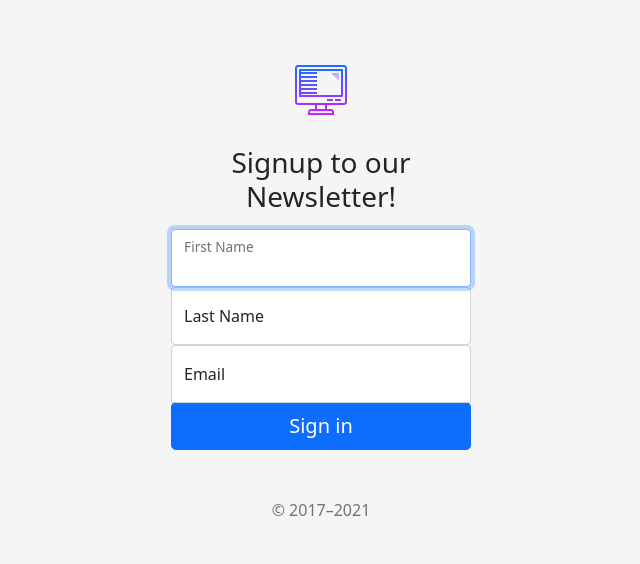
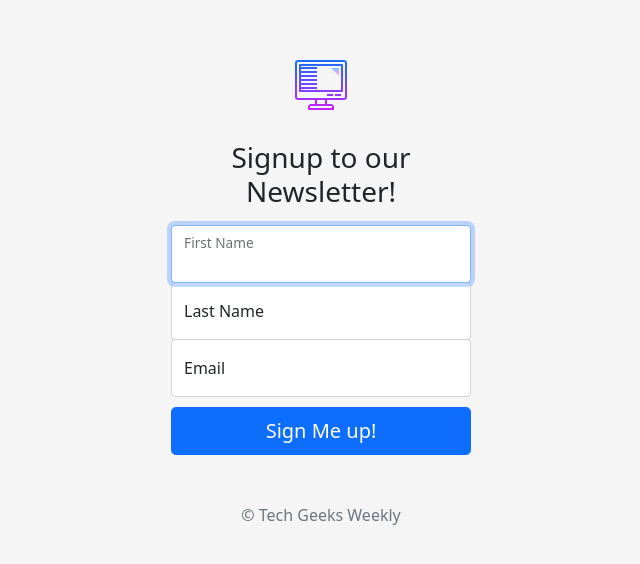
Before and after one commit to rachelharu/Newsletter-Signup, a website: page signup.html in a window 1280 px wide. Shown: the part 102-666 px from the top of the page, without its empty margins (319-959 px from the left). Drawn offline with nearby package versions, Linux system fonts and the light colour scheme.

Commit message:
added top, middle, and bottom class stylings

```diff
--- a/signup.html
+++ b/signup.html
@@ -39,17 +39,17 @@
     <img class="mb-4" src="images/vibrantcomp.png" alt="image of computer" />
     <h1 class="h3 mb-3 fw-normal">Signup to our Newsletter!</h1>
 
-    <div class="form-floating">
+    <div class="form-floating top">
       <input type="text" class="form-control"  placeholder="First Name" required autofocus>
       <label for="first name">First Name</label>
     </div>
 
-    <div class="form-floating">
+    <div class="form-floating middle">
       <input type="text" class="form-control" placeholder="Last Name" required />
       <label for="last name">Last Name</label>
     </div>
 
-    <div class="form-floating">
+    <div class="form-floating bottom">
       <input type="email" class="form-control"  placeholder="Email" required>
       <label for="email">Email</label>
     </div>
@@ -61,8 +61,8 @@
         <input type="checkbox" value="remember-me"> Remember me
       </label>
     </div> -->
-    <button class="w-100 btn btn-lg btn-primary" type="submit">Sign in</button>
-    <p class="mt-5 mb-3 text-muted">&copy; 2017–2021</p>
+    <button class="w-100 btn btn-lg btn-primary" type="submit">Sign Me up!</button>
+    <p class="mt-5 mb-3 text-muted"> © Tech Geeks Weekly</p>
   </form>
 </main>
 
--- a/styles.css
+++ b/styles.css
@@ -26,13 +26,18 @@ body {
   z-index: 2;
 }
 
-.form-signin input[type="email"] {
+.top {
   margin-bottom: -1px;
   border-bottom-right-radius: 0;
   border-bottom-left-radius: 0;
 }
 
-.form-signin input[type="password"] {
+.middle {
+  border-radius: 0;
+  margin-bottom: -1px;
+}
+
+.bottom {
   margin-bottom: 10px;
   border-top-left-radius: 0;
   border-top-right-radius: 0;
```
